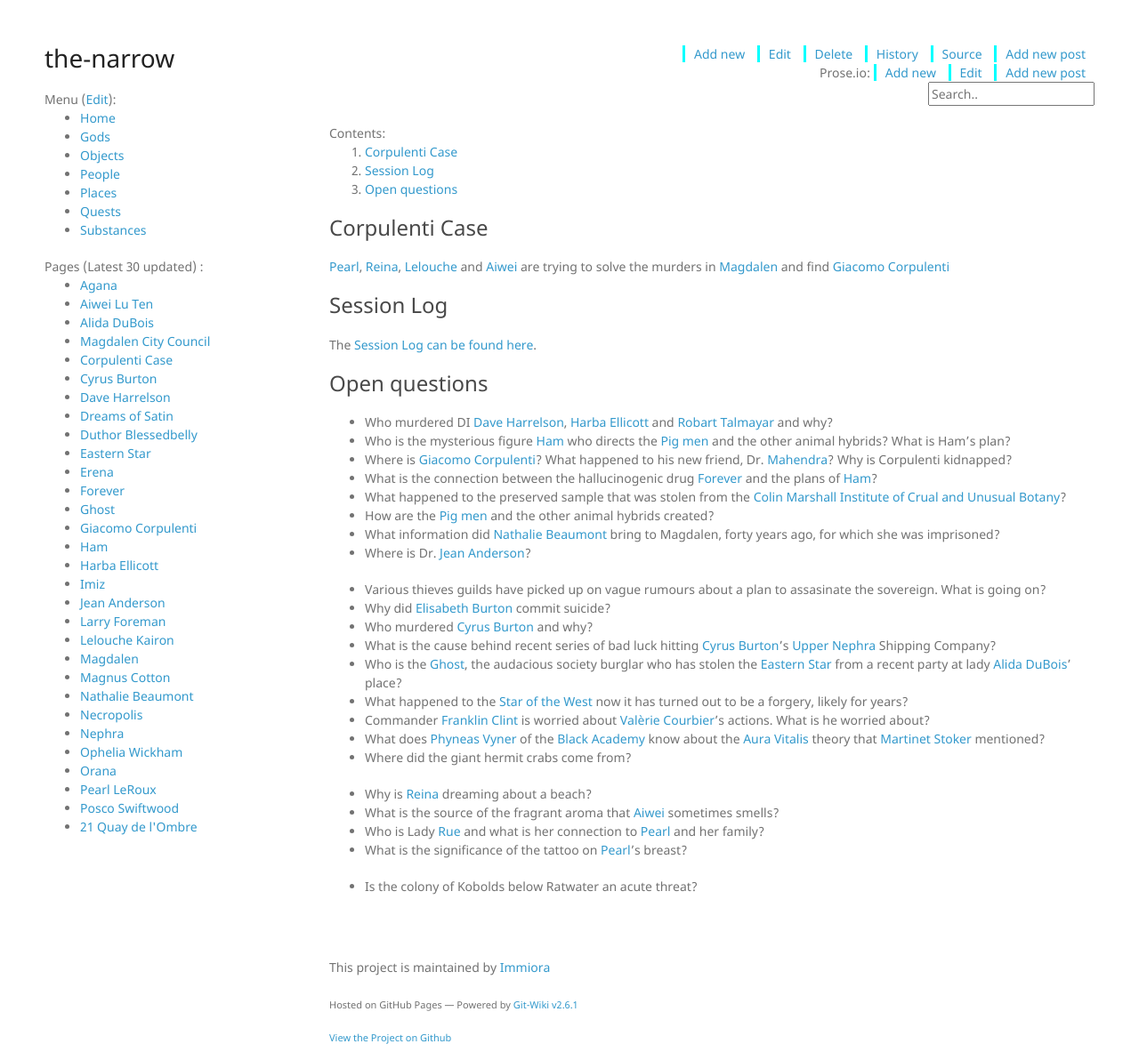
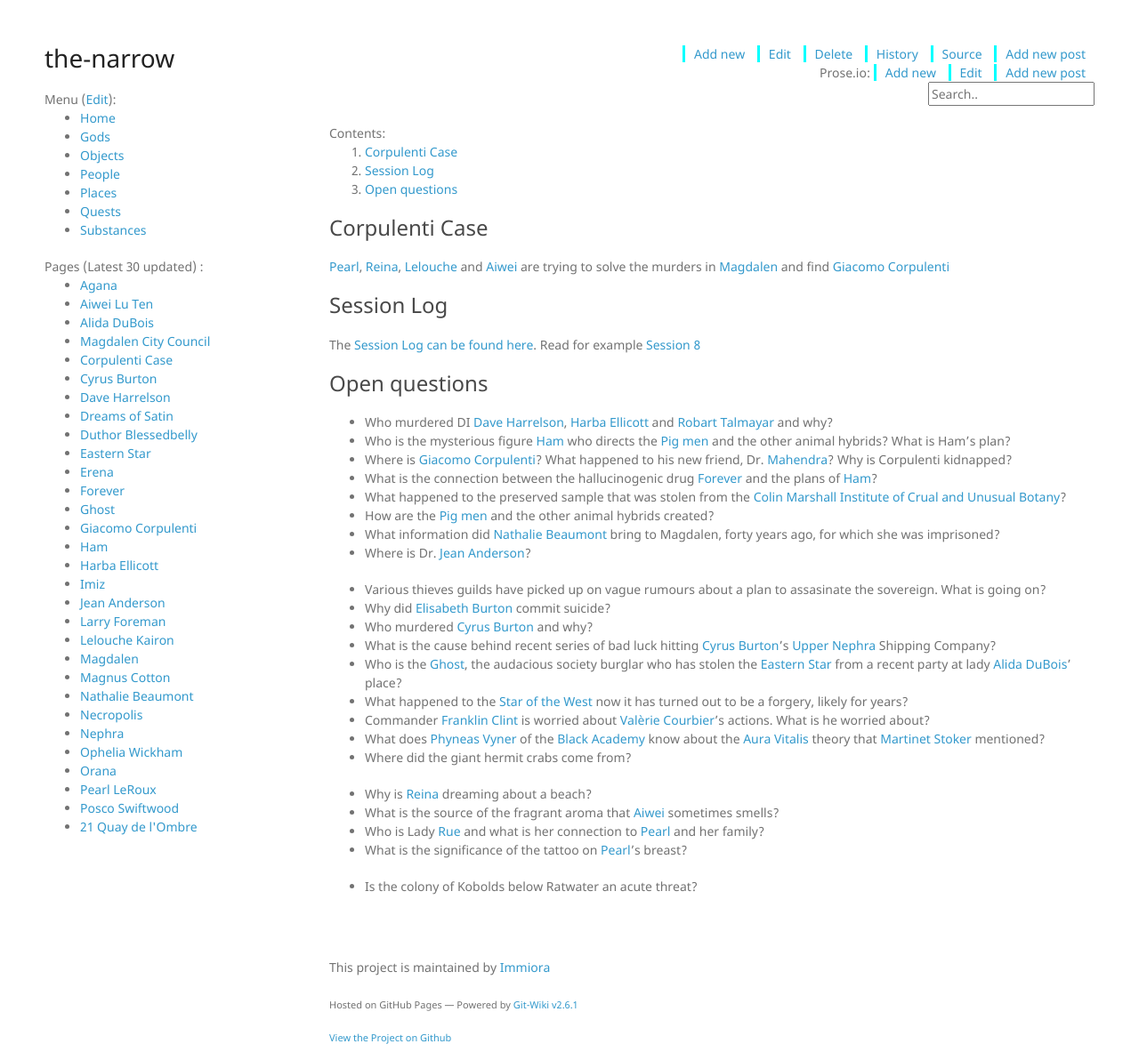
Before and after one commit to Immiora/the-narrow, a Jekyll site: the page built from wiki/quests/CorpulentiCase.md, in a window 1280 px wide. Shown: the whole page at 89% size. Built offline with Jekyll 4.4.1, drawn with Linux system fonts in a browser that asks for light colours; nearby versions of some CDN libraries.

Commit message:
Update CorpulentiCase.md

```diff
--- a/wiki/quests/CorpulentiCase.md
+++ b/wiki/quests/CorpulentiCase.md
@@ -10,7 +10,7 @@ categories: quests
 
 ### Session Log
 
-The [Session Log can be found here](SessionLog).
+The [Session Log can be found here](SessionLog). Read for example [Session 8](SessionLog#session-8-–-the-lady-in-the-lake)
 
 ### Open questions
 
```
